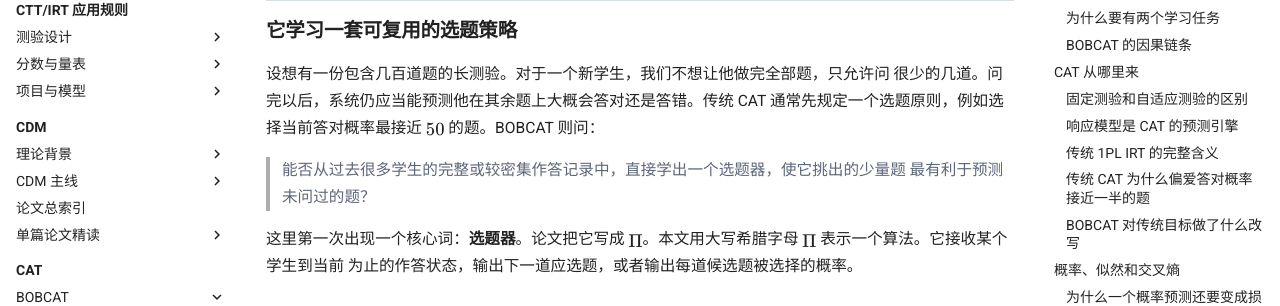
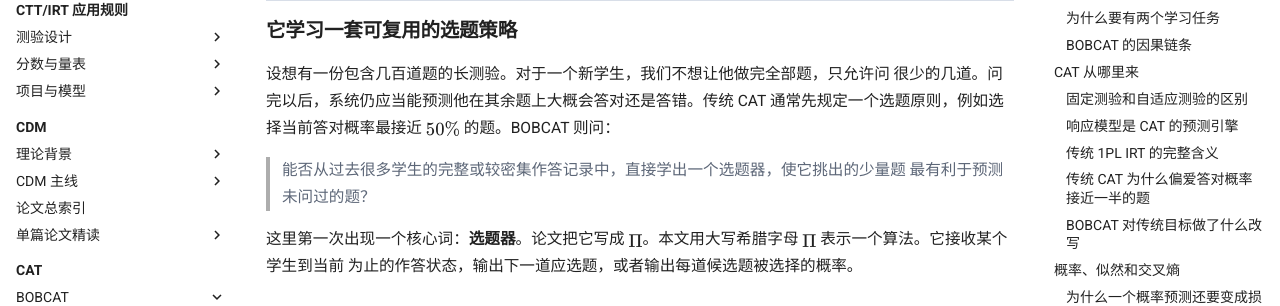
Before and after one commit to place-bot/Psychometrics-and-R-Shiny, an MkDocs documentation site: the page built from docs/cat/bobcat/01-foundations.md, in a window 1280 px wide and 900 px high. Shown: the part 222-528 px from the top of the window. Built offline with MkDocs 1.6.1 and Material for MkDocs 9.7.7, drawn with Linux system fonts in a browser that asks for light colours; comment, search, counter and statistics services are not loaded; some of the changed text lies outside the part shown.

```diff
--- a/docs/cat/bobcat/01-foundations.md
+++ b/docs/cat/bobcat/01-foundations.md
@@ -6,7 +6,7 @@
 
 设想有一份包含几百道题的长测验。对于一个新学生，我们不想让他做完全部题，只允许问
 很少的几道。问完以后，系统仍应当能预测他在其余题上大概会答对还是答错。传统 CAT
-通常先规定一个选题原则，例如选择当前答对概率最接近 \(50%\) 的题。BOBCAT 则问：
+通常先规定一个选题原则，例如选择当前答对概率最接近 \(50\%\) 的题。BOBCAT 则问：
 
 > 能否从过去很多学生的完整或较密集作答记录中，直接学出一个选题器，使它挑出的少量题
 > 最有利于预测未问过的题？
@@ -120,8 +120,8 @@ p_{i,j}
 
 这里先把 \(z\) 当作任意实数。若 \(z=0\)，则 \(\sigma(0)=1/2\)。放回
 1PL 作答概率公式，当学生能力等于题目难度，即 \(\theta_i=b_j\) 时，答对概率为
-\(50%\)。若能力高于难度，\(\theta_i-b_j>0\)，答对概率大于 \(50%\)；反之小于
-\(50%\)。
+\(50\%\)。若能力高于难度，\(\theta_i-b_j>0\)，答对概率大于 \(50\%\)；反之小于
+\(50\%\)。
 
 !!! example "小例子：三个可手算的答对概率"
     固定学生能力 \(\theta_i=0.5\)。
```
Also changed, not shown: docs/cat/bobcat/02-bilevel.md (+2 -2 lines), docs/cat/bobcat/04-worked-example.md (+1 -1 lines), docs/cat/bobcat/05-experiments.md (+1 -1 lines).
